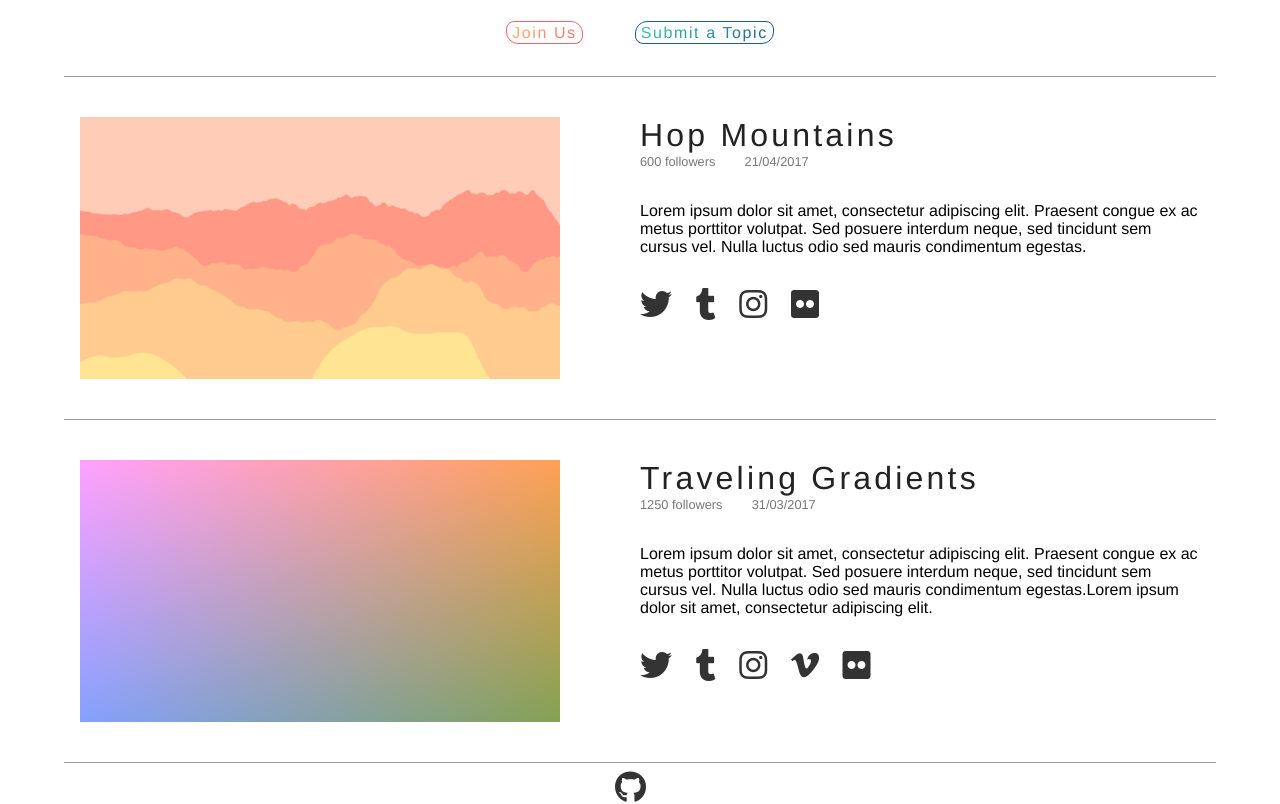
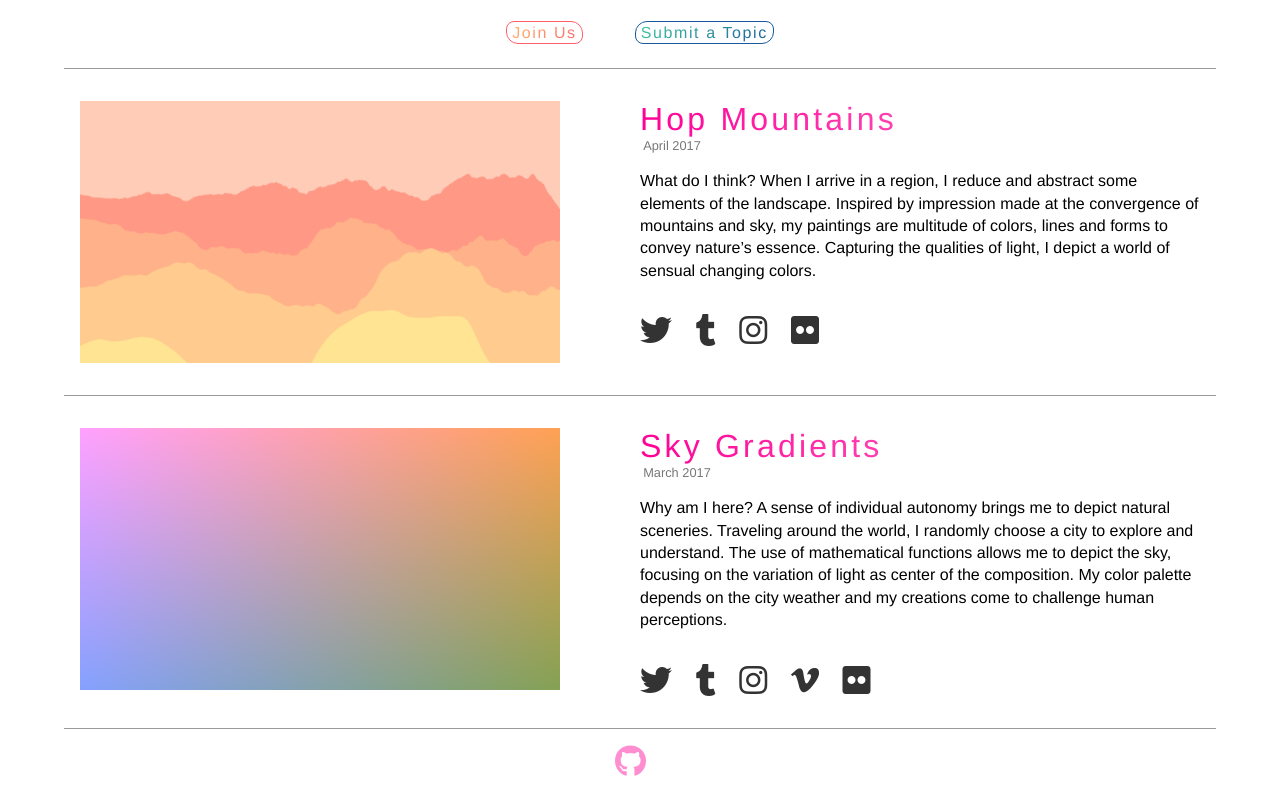
Before and after one commit to BauData/baudata.github.io, a website: page index.html in a window 1280 px wide. Shown: the part 668-1472 px from the top of the page. After the commit the page ends 1446 px from the top, so only its background shows below. Drawn offline with Linux system fonts and the light colour scheme.

```diff
--- a/index.html
+++ b/index.html
@@ -48,20 +48,14 @@
 		<section>
 			<article class="content">
 				<div class='media'>
-					<a href="chupa">
-						<img class="mediaImg" alt="" src="dist/img/landscape/img01.jpg">
-					</a>
+					<img class="mediaImg" alt="Hop Mountains" src="dist/img/landscape/img01.jpg">
 				</div>
 				<div class="article">
-					<a href="chupa">
-						<h2 class="articleTitle">Hop Mountains</h2>
-					</a>
+					<h2 class="articleTitle">Hop Mountains</h2>
 					<div class="articleInfo">
-						<span class="articleView">600 followers</span> <span class="articleDate">21/04/2017</span>
+						<span class="articleDate">April 2017</span>
 					</div>
-					<a href="chupa">
-		  				<p class="articleIntro">Lorem ipsum dolor sit amet, consectetur adipiscing elit. Praesent congue ex ac metus porttitor volutpat. Sed posuere interdum neque, sed tincidunt sem cursus vel. Nulla luctus odio sed mauris condimentum egestas.</p>
-		  			</a>
+		  			<p class="articleIntro">What do I think? When I arrive in a region, I reduce and abstract some elements of the landscape. Inspired by impression made at the convergence of mountains and sky, my paintings are multitude of colors, lines and forms to convey nature’s essence. Capturing the qualities of light, I depict a world of sensual changing colors.</p>
 		  			<div class="social">
 						<a href="https://twitter.com/BauLandscape" target="_blank" class="iconlink">
 							<i class="iconfa fa fa-twitter fa-2x"></i>
@@ -83,20 +77,15 @@
 		<section>
 			<article class="content">
 				<div class='media'>
-					<a href="chupa">
-						<img class="mediaImg" alt="" src="dist/img/gradient/img01.png">
-					</a>
+					<img class="mediaImg" alt="Sky Gradients" src="dist/img/gradient/img01.png">
 				</div>
 				<div class="article">
-					<a href="chupa">
-						<h2 class="articleTitle">Traveling Gradients</h2>
-					</a>
+					<h2 class="articleTitle">Sky Gradients</h2>
 					<div class="articleInfo">
-						<span class="articleView">1250 followers</span> <span class="articleDate">31/03/2017</span>
+						<span class="articleDate">March 2017</span>
 					</div>
-		  			<a href="chupa">
-		  				<p class="articleIntro">Lorem ipsum dolor sit amet, consectetur adipiscing elit. Praesent congue ex ac metus porttitor volutpat. Sed posuere interdum neque, sed tincidunt sem cursus vel. Nulla luctus odio sed mauris condimentum egestas.Lorem ipsum dolor sit amet, consectetur adipiscing elit.</p>
-		  			</a>
+		  			<p class="articleIntro">Why am I here?
+		  			 A sense of individual autonomy brings me to depict natural sceneries. Traveling around the world, I randomly choose a city to explore and understand. The use of mathematical functions allows me to depict the sky, focusing on the variation of light as center of the composition. My color palette depends on the city weather and my creations come to challenge human perceptions.</p>
 		  			<div class="social">
 						<a href="https://twitter.com/BauData3" target="_blank" class="iconlink">
 							<i class="iconfa fa fa-twitter fa-2x"></i>
--- a/src/css/style.css
+++ b/src/css/style.css
@@ -22,6 +22,8 @@
 	height: 1px;
 	width: 90vw;
 	background: #999;
+	margin-top: 0;
+	margin-bottom: 0;
 }
 
 a {
@@ -170,6 +172,11 @@
 
 footer {
 	text-align: center;
+	margin-top: 1em;
+}
+
+footer i {
+	color: #fe8ed0;
 }
 
 .iconlink {
@@ -210,7 +217,11 @@
 }
 
 .articleTitle {
-	color: #222;
+	background: -webkit-linear-gradient(90deg, #fe8ed0, #ff0096);
+	background: linear-gradient(90deg, #ff0096, #fe8ed0);
+	-webkit-background-clip: text;
+	-webkit-text-fill-color: transparent;
+	color: transparent;
 	letter-spacing: .1em;
 	font-weight: 500;
 	font-size: 2em;
@@ -226,13 +237,14 @@
 	float: left;
 }
 
-.articleView {
-	margin-right: 2em;
+.articleDate {
+	margin: .25em;
 }
 
 .articleIntro {
-	padding-top: 2em;
+	padding-top: 1em;
 	margin-bottom: 0;
+	line-height: 1.4;
 }
 
 .social {
```
Also changed, not shown: dist/css/style.css.
